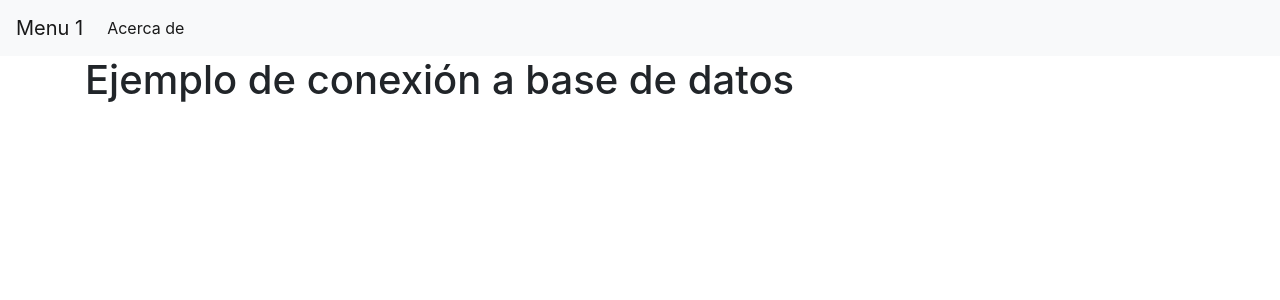
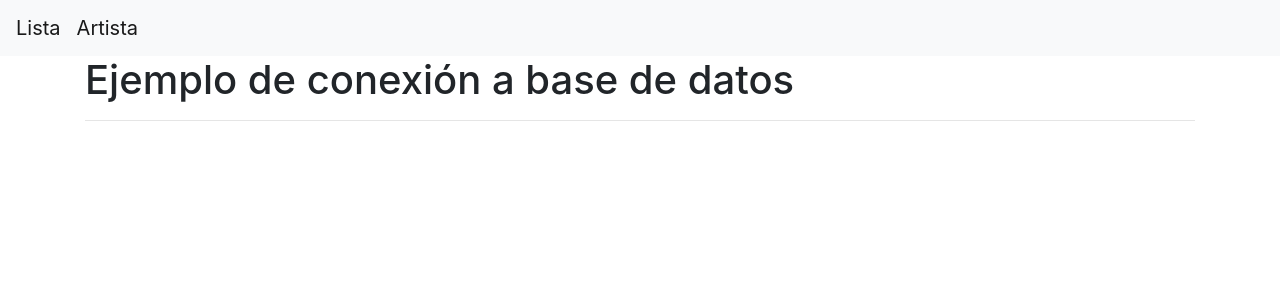
Before and after one commit to di4oscarbedoya/flask, a Flask app: page / in a window 1280 px wide. Shown: the top 300 px of the page. Run offline with Flask 3, Linux system fonts and the light colour scheme; data that the repository does not hold is empty; some libraries are stand-ins or nearby versions.

Commit message:
modificaciones

```diff
--- a/templates/base.html
+++ b/templates/base.html
@@ -12,14 +12,14 @@
   </head>
   <body>
     <nav class="navbar navbar-expand-md navbar-light bg-light">
-        <a class="navbar-brand" href="{{ url_for('index')}}">Menu 1</a>
+        <a class="navbar-brand" href="{{ url_for('index')}}">Lista</a>
         <button class="navbar-toggler" type="button" data-toggle="collapse" data-target="#navbarNav" aria-controls="navbarNav" aria-expanded="false" aria-label="Toggle navigation">
             <span class="navbar-toggler-icon"></span>
         </button>
         <div class="collapse navbar-collapse" id="navbarNav">
             <ul class="navbar-nav">
             <li class="nav-item active">
-                <a class="nav-link" href="#">Acerca de</a>
+                <a class="navbar-brand" href="{{ url_for('result')}}">Artista</a>
             </li>
             </ul>
         </div>
--- a/templates/index.html
+++ b/templates/index.html
@@ -4,6 +4,7 @@
 {% block content %}
     <h1>{% block title %} Ejemplo de conexión a base de datos {% endblock %}</h1>
 
+    <hr>
     <div>
 
     {% for row in data %}
--- a/templates/result.html
+++ b/templates/result.html
@@ -3,11 +3,12 @@
 {% block content %}
     <h1>{% block title %} Página 2 {% endblock %}</h1>
 
+    <hr>
     <div>
 
     {% for row in data %}
         <a href="#">
-            <h5> {{ row[1] }}</h5>
+            <h4> {{ row[1] }}</h4>
         </a>
        <!-- <span class="badge badge-primary">{{ row['songname'] }}</span> -->
         <hr>
```
